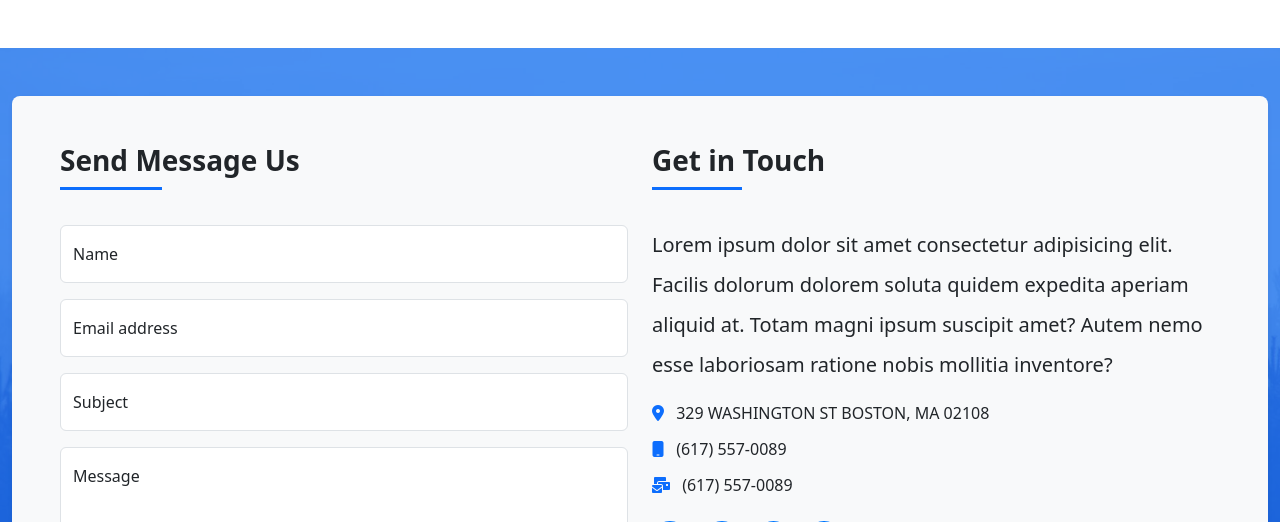
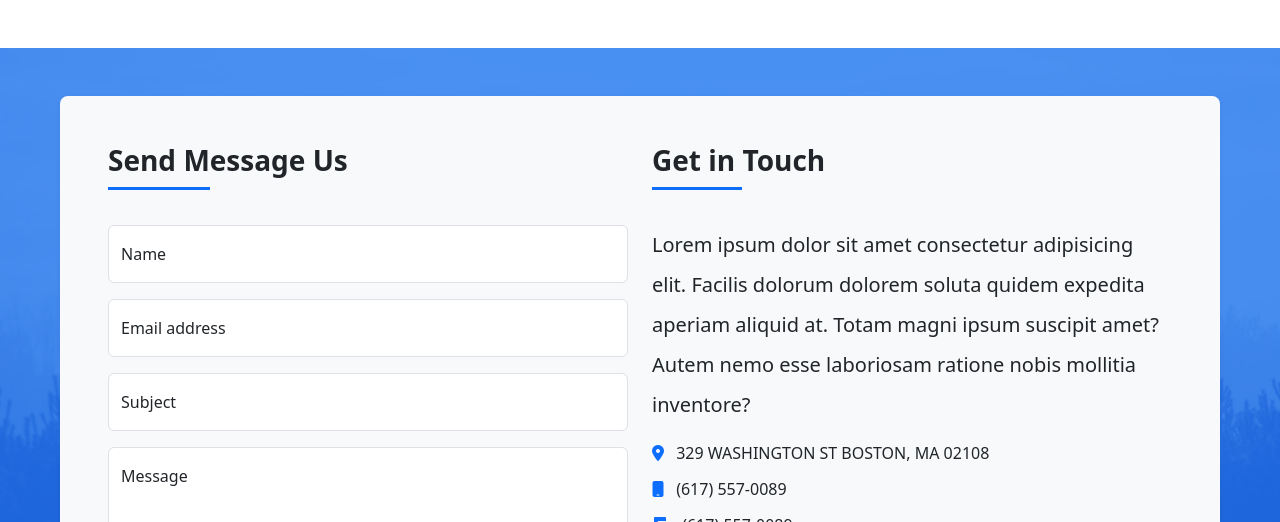
Before and after one commit to Mohamed7AGR/DevFolio, a plain HTML site: page index.html in a window 1280 px wide. Shown: the part 5290-5812 px from the top of the page. Drawn offline with nearby package versions, Linux system fonts and the light colour scheme.

Commit message:
Add files via upload

```diff
--- a/index.html
+++ b/index.html
@@ -557,7 +557,7 @@
 
   <!-- contact -->
   <section id="contact " class="contact ">
-    <div class="layout bg-primary bg-opacity-75 pt-5">
+    <div class="layout bg-primary bg-opacity-75 p-lg-5 pt-5">
       <div class="container-fluid ">
         <div class="contact_area bg-light shadow-sm rounded-3 p-lg-5  p-3">
           <div class="row gy-3">
```
